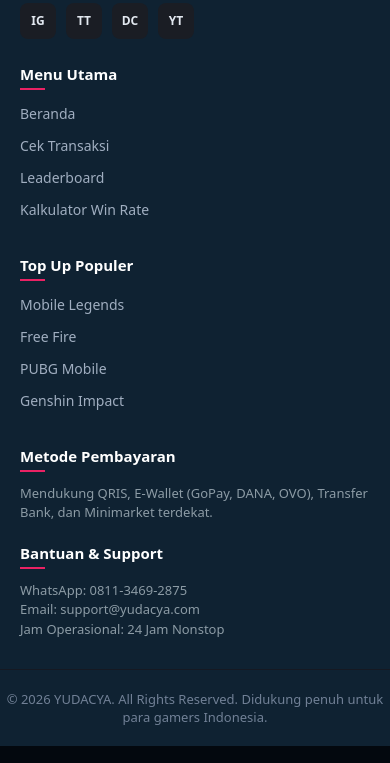
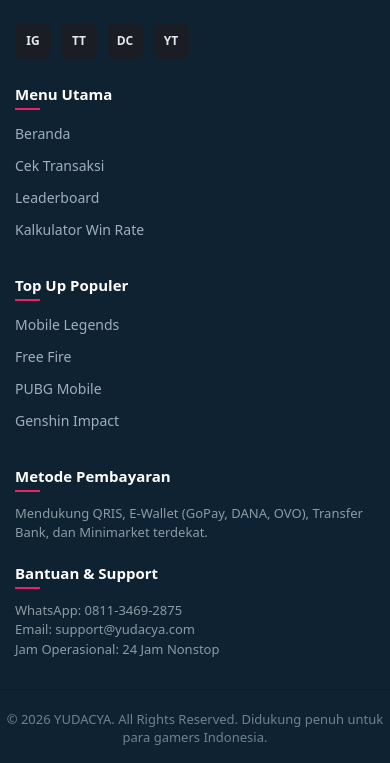
Before and after one commit to Portalsea/Toko-Top-Up, a plain HTML site: page index.html in a window 390 px wide. Shown: the part 4017-4780 px from the top of the page. Drawn offline with nearby package versions, Linux system fonts and the light colour scheme.

Commit message:
Bug fiks tampilan header & footer detailproduk

```diff
--- a/CSS/detailproduk.css
+++ b/CSS/detailproduk.css
@@ -532,9 +532,13 @@ body {
 
 /* Responsif untuk layar HP */
 @media (max-width: 850px) {
-    .detail-wrapper {
+.detail-wrapper {
+        max-width: 100% !important;
+        margin: 15px auto !important;
+        padding: 0 15px !important; /* Membuat lebar dan jarak pinggirnya sejajar dengan header & footer */
         grid-template-columns: 1fr;
     }
+
     .detail-sidebar {
         position: static;
     }
--- a/main.css
+++ b/main.css
@@ -467,21 +467,8 @@ main {
         padding: 0 15px 30px 15px;
     }
 
-.site-footer {
-        width: 100% !important;
-        max-width: 100% !important;
-        margin: 40px 0 0 0 !important;
+    .site-footer {
         padding-top: 35px;
-        box-sizing: border-box;
-    }
-
-    .footer-container {
-        width: 100% !important;
-        max-width: 100% !important;
-        grid-template-columns: 1fr !important;
-        gap: 25px;
-        padding: 0 20px 30px 20px !important;
-        box-sizing: border-box;
     }
 }
 
```
